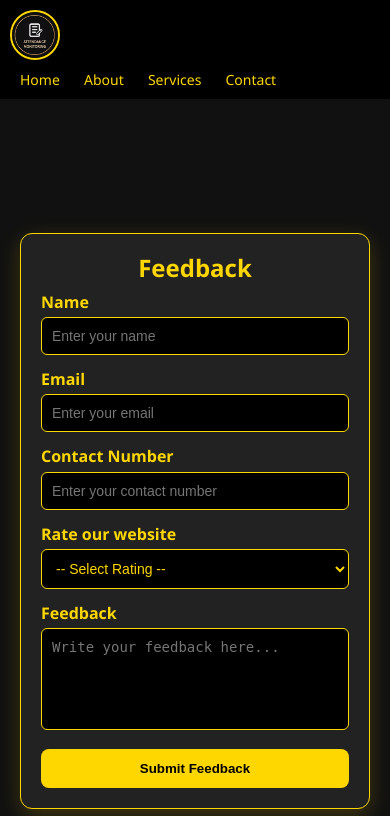
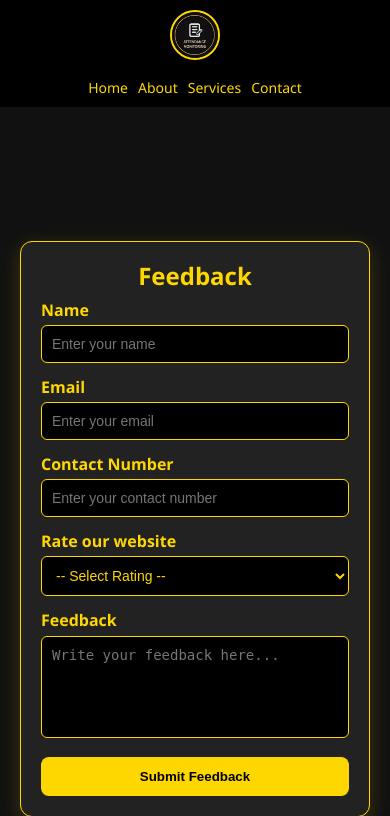
Before and after one commit to REY-NAVARRO/CPT12-WEBSITE-GROUP-5_CASSTRO_MENDEJA_NAVARRO, a PHP site: page /feedback.html in a window 390 px wide. Shown: the top 816 px of the page. Run offline with PHP 8.4, Linux system fonts and the light colour scheme.

Commit message:
fix mobile

```diff
--- a/style.css
+++ b/style.css
@@ -235,15 +235,29 @@ html {
   header {
     flex-direction: column;
     padding: 10px;
+    align-items: stretch;
+  }
+
+  header img.profile-pic {
+    align-self: center;
+    margin-bottom: 10px;
   }
 
   .header-nav {
-    margin-top: 10px;
+    display: flex;
+    flex-wrap: wrap;
+    justify-content: center;
+    gap: 10px;
+    width: 100%;
   }
 
   .header-nav a {
     font-size: 14px;
-    margin-left: 10px;
+    margin: 0;
+  }
+
+  .user-icon-container {
+    margin: 0;
   }
 
   .content-container {
```
